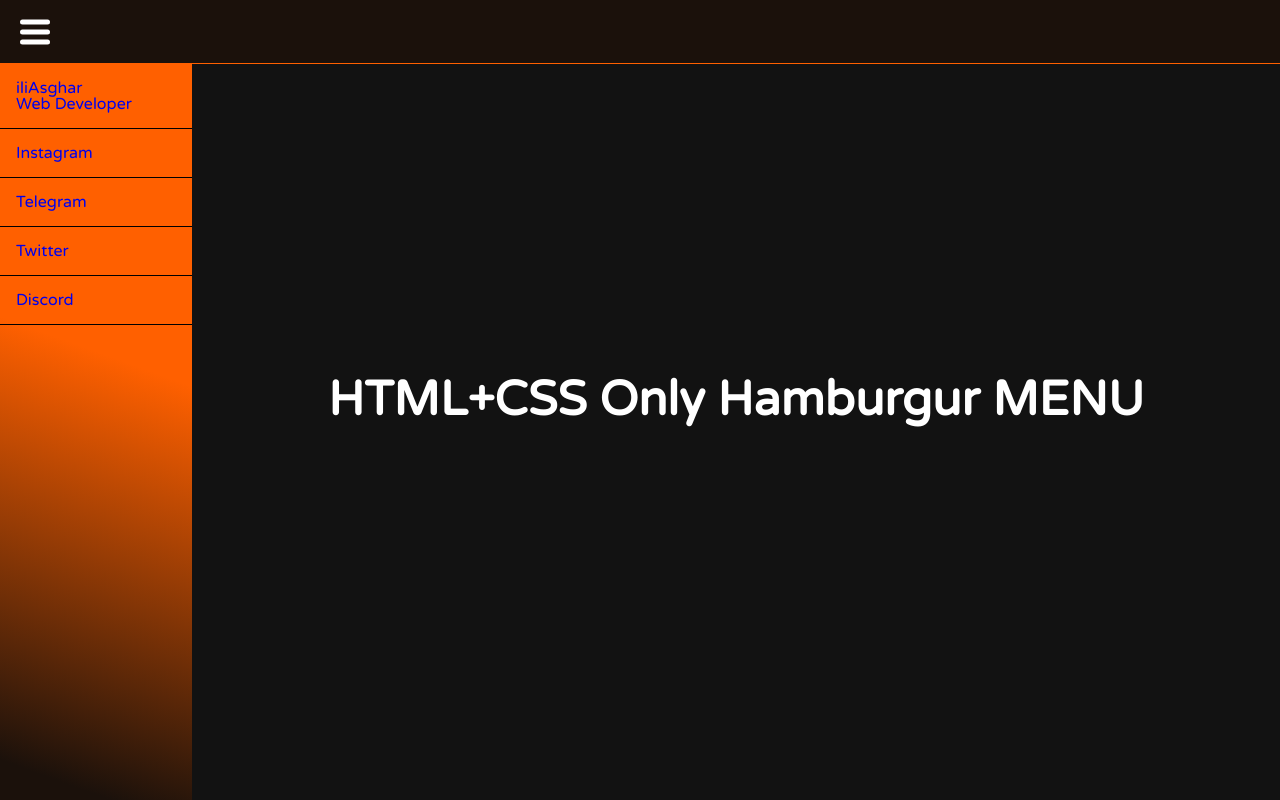
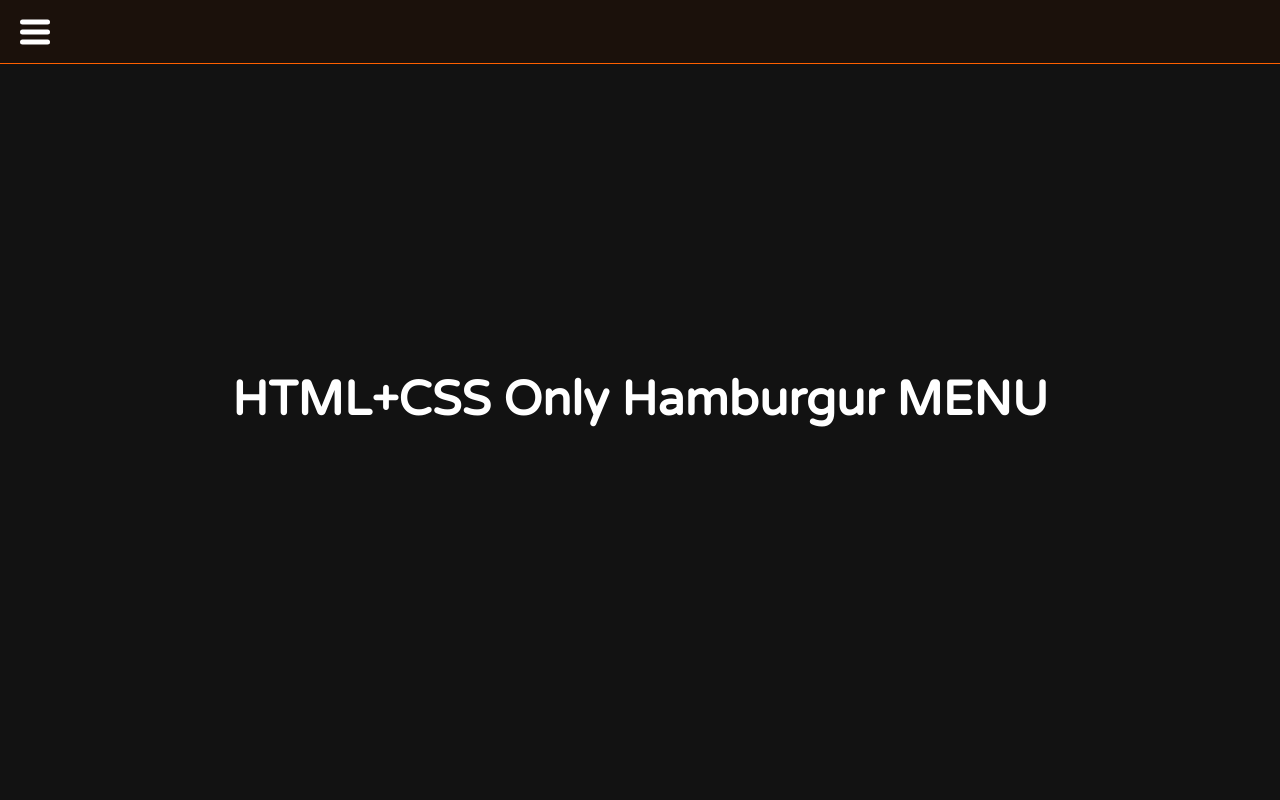
Before and after one commit to iliAsghar/Pure-CSS-Hamburger, a plain HTML site: page index.html in a window 1280 px wide. Drawn offline with Linux system fonts and the light colour scheme.

Commit message:
finished the main project

```diff
--- a/assets/stylesheets/style.css
+++ b/assets/stylesheets/style.css
@@ -18,7 +18,7 @@ body {
   display: flex;
   justify-content: center;
   align-items: center;
-  padding-left: 15%;
+  padding-left: 0;
   transition: padding-left 250ms ease-in-out;
 }
 
@@ -33,7 +33,7 @@ body {
 }
 
 body:has(#sidebar-menu-toggle:checked) {
-  padding-left: 0;
+  padding-left: 15%;
 }
 
 #sidebar-menu-toggle {
@@ -53,7 +53,7 @@ body:has(#sidebar-menu-toggle:checked) {
   transform: translateY(calc(0px - (15px - 100%))) rotate(45deg);
 }
 
-label:has(#sidebar-menu-toggle:checked) ~ .sidebar {
+label:has(#sidebar-menu-toggle:not(:checked)) ~ .sidebar {
   transform: translateX(-100%);
 }
 
@@ -107,12 +107,23 @@ label:has(#sidebar-menu-toggle:checked) ~ .sidebar {
   /* background-color: red; */
   border-bottom : 1px black solid;
   font-family: "Varela Round", sans-serif;
+  font-weight: 500;
+}
+
+.sidebar__item:hover {
+  background-color: rgba(255, 255, 255, 0.218);
 }
 
 .sidebar__item a {
   display: block;
   text-decoration: none;
   padding: 1rem 2rem 1rem 1rem;
+  color: white;
+  font-size: 1.1rem;
+}
+
+.sidebar__item a span {
+  color: rgb(255, 197, 197);
 }
 
 .title {
--- a/index.html
+++ b/index.html
@@ -21,7 +21,7 @@
       <aside class="sidebar">
         <ul class="sidebar__list">
           <li class="sidebar__item">
-            <a href="#">iliAsghar<br>Web Developer</a>
+            <a href="#">iliAsghar<br><span>Web Developer</span></a>
           </li>
           <li class="sidebar__item">
             <a href="#">Instagram</a>
```
